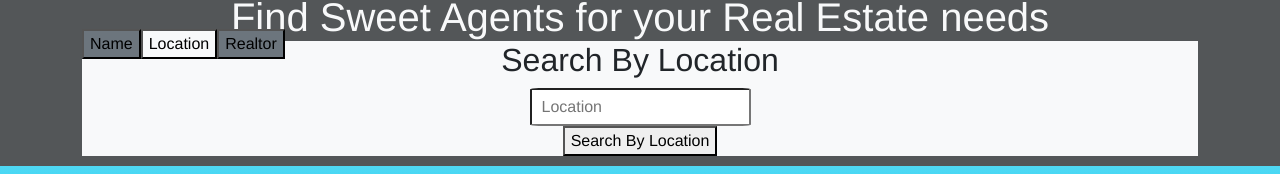
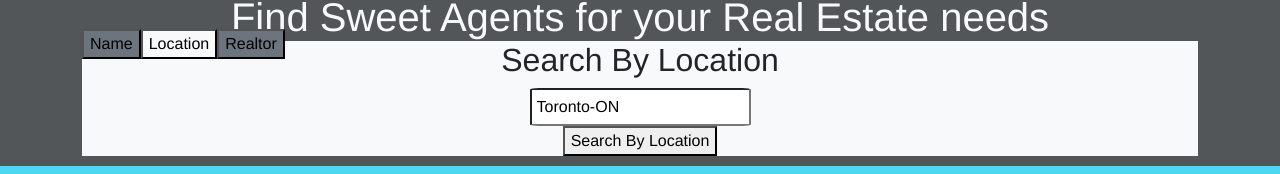
Before and after one commit to gsaaad/react-realestate, a React (Create React App) app in the folder client/: page /sweetagents in a window 1280 px wide. Both pictures are taken after a click on the button "Location". Shown: the part 150-324 px from the top of the page. Built offline with nearby package versions, Linux system fonts and the light colour scheme.

Commit message:
addition of location form when user searches agent by location

```diff
--- a/client/src/components/SearchAgents/SearchAgents.js
+++ b/client/src/components/SearchAgents/SearchAgents.js
@@ -7,7 +7,7 @@ function SearchAgents() {
     lastName: "",
   });
 
-  const [location, setLocation] = useState("Toronto-ON");
+  const [locationData, setLocationData] = useState({ location: "Toronto-ON" });
   const [realtor, setRealtor] = useState("Camelot-Realty-Group");
 
   const handleAgentCriteria = (e) => {
@@ -37,6 +37,10 @@ function SearchAgents() {
   const handleAgentNameForm = (e) => {
     e.preventDefault();
     console.log(nameData);
+  };
+  const handleAgentLocationForm = (e) => {
+    e.preventDefault();
+    console.log(locationData);
   };
   return (
     <div>
@@ -89,10 +93,22 @@ function SearchAgents() {
           <br />
           <button>Search By Name</button>
         </form>
-        <form id="search-agent-Location-form" style={{ display: "none" }}>
+        <form
+          id="search-agent-Location-form"
+          style={{ display: "none" }}
+          onSubmit={handleAgentLocationForm}
+        >
           <h2>Search By Location</h2>
 
-          <input type="text" name="Location" placeholder="Location" />
+          <input
+            type="text"
+            name="Location"
+            placeholder="Location"
+            value={locationData.location}
+            onChange={(e) => {
+              setLocationData({ location: e.target.value });
+            }}
+          />
           <br />
           <button>Search By Location</button>
         </form>
```
